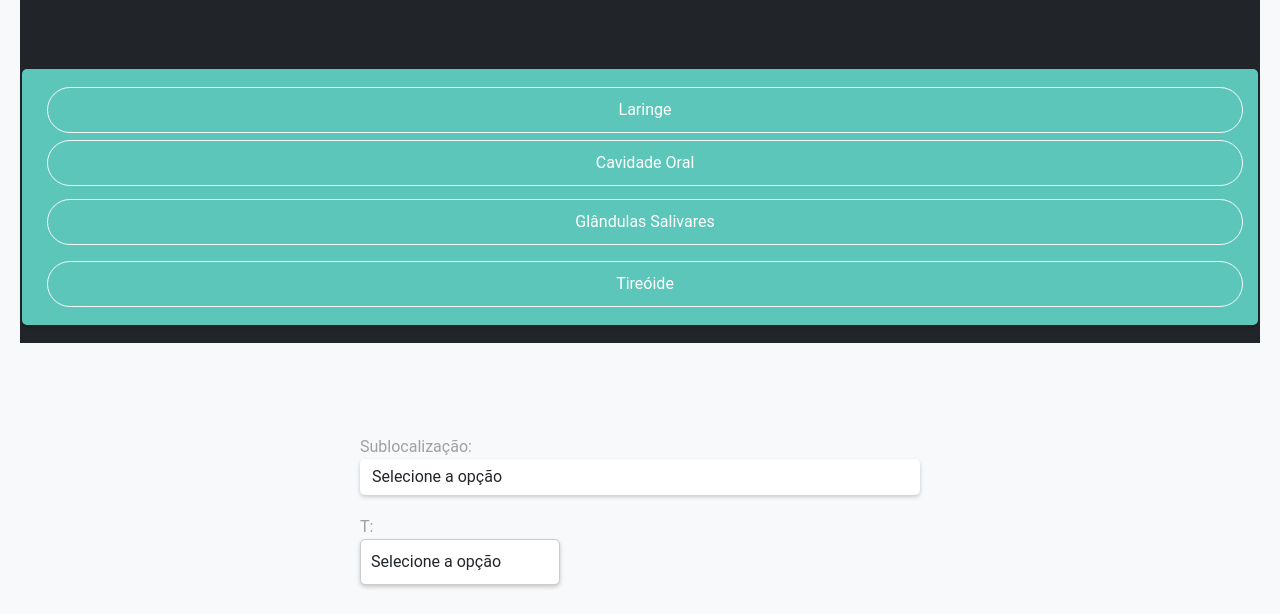
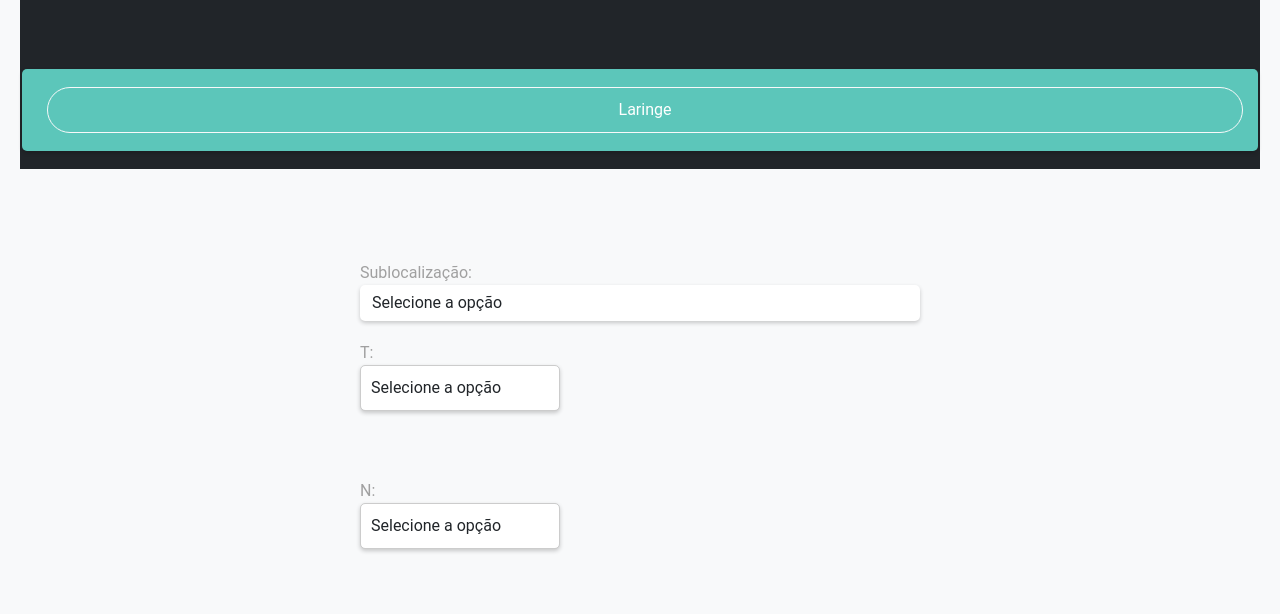
Before and after one commit to etchevarne/tnm-classif-app, a plain HTML site: page faringe.html in a window 1280 px wide. Shown: the part 153-767 px from the top of the page. Drawn offline with nearby package versions, Linux system fonts and the light colour scheme.

Commit message:
Update faringe.html

```diff
--- a/faringe.html
+++ b/faringe.html
@@ -20,9 +20,9 @@
   <div class="navbar navbar-dark bg-dark d-flex justify-content-center">
     <div class="btn-group-vertical">
         <a href="laringe.html" class="btn btn-outline-light my-2 rounded-pill">Laringe</a>
-        <a href="cavidadeoral.html" class="btn btn-outline-light me-2 rounded-pill">Cavidade Oral</a>
+<!--         <a href="cavidadeoral.html" class="btn btn-outline-light me-2 rounded-pill">Cavidade Oral</a>
         <a href="glandulassalivares.html" class="btn btn-outline-light my-2 rounded-pill">Glândulas Salivares</a>
-        <a href="tireoide.html" class="btn btn-outline-light my-2 rounded-pill">Tireóide</a>
+        <a href="tireoide.html" class="btn btn-outline-light my-2 rounded-pill">Tireóide</a> -->
         <!-- Adicione mais botões conforme necessário -->
     </div>
 </div>
```
